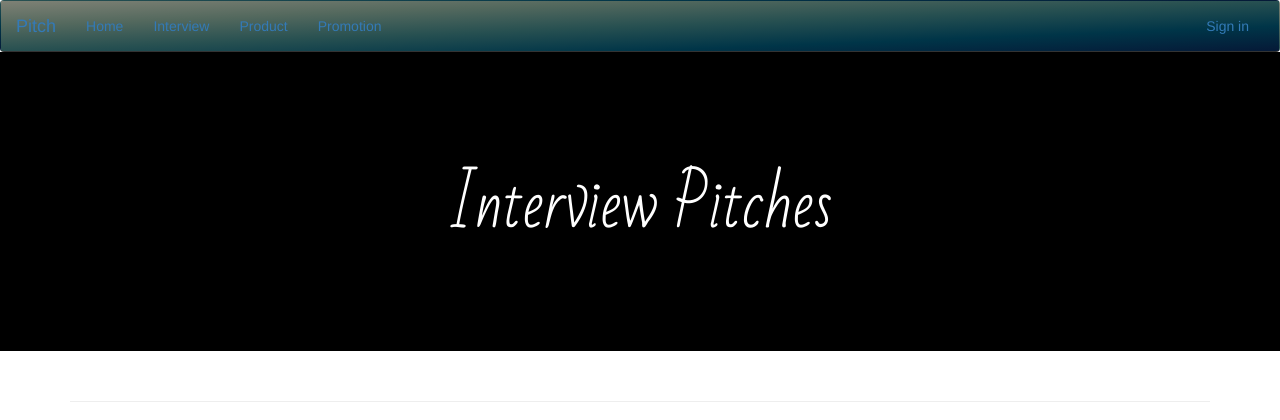
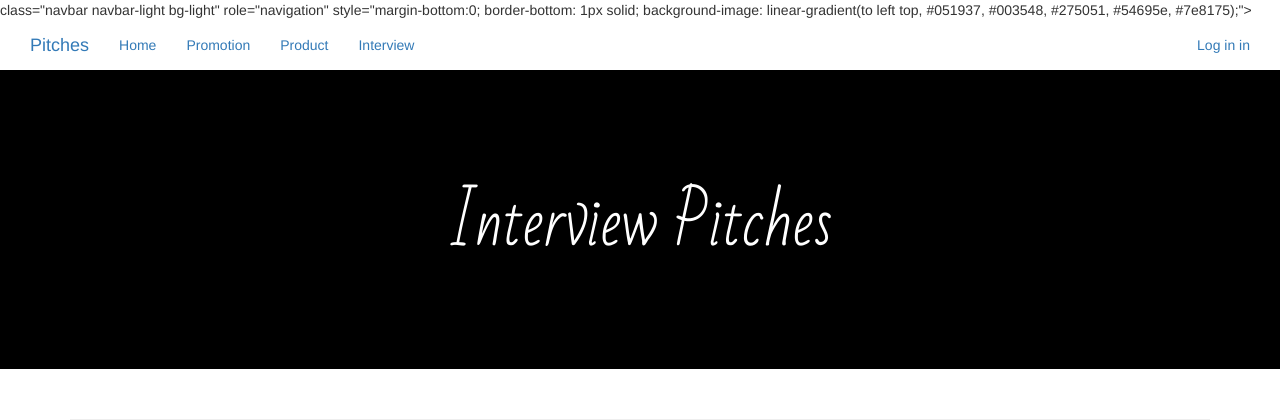
Before and after one commit to winniemwikali/pitch, a Python web app: template app/templates/intterview-pitches.html in a window 1280 px wide. Shown: the top 420 px of the page. Run offline with Jinja, Linux system fonts and the light colour scheme; the template is opened without the code that fills it, so the values that code supplies are empty; some libraries are stand-ins or nearby versions; some web fonts are replaced.

```diff
--- a/app/templates/navbar.html
+++ b/app/templates/navbar.html
@@ -1,4 +1,4 @@
-<div
+<div>
   class="navbar navbar-light bg-light"
   role="navigation"
   style="margin-bottom:0; border-bottom: 1px solid; background-image: linear-gradient(to left top, #051937, #003548, #275051, #54695e, #7e8175);">
@@ -15,14 +15,14 @@
         <span class="icon-bar"></span>
         <span class="icon-bar"></span>
       </button>
-      <a href="/" class="navbar-brand">Pitch </a>
+      <a href="/" class="navbar-brand">Pitches</a>
     </div>
     <div class="navbar-collapse collapse">
       <ul class="nav navbar-nav">
         <li><a href="/">Home</a></li>
-        <li><a href="{{url_for('main.interview_pitches')}}">Interview</a></li>
+        <li><a href="{{url_for('main.interview_pitches')}}">Promotion</a></li>
         <li><a href="{{url_for('main.product_pitches')}}">Product</a></li>
-        <li><a href="{{url_for('main.promotion_pitches')}}">Promotion</a></li>
+        <li><a href="{{url_for('main.promotion_pitches')}}">Interview</a></li>
       </ul>
 
       <ul class="nav navbar-nav navbar-right">
@@ -40,21 +40,21 @@
           <ul class="dropdown-menu">
             <li>
               <a href="{{url_for('main.profile',uname=current_user.username)}}"
-                >Profile</a
-              >
+                >Profile</a>
+
             </li>
             <li>
               <a
                 href="{{url_for('main.user_pitches',uname=current_user.username)}}"
-                >My Pitches</a
-              >
+                > Pitches</a>
+
             </li>
             <li role="separator" class="divider"></li>
-            <li><a href="{{url_for('auth.logout')}}">Sign out</a></li>
+            <li><a href="{{url_for('auth.logout')}}">Log out</a></li>
           </ul>
         </li>
         {% else %}
-        <li><a href="{{url_for('auth.login')}}">Sign in</a></li>
+        <li><a href="{{url_for('auth.login')}}">Log in in</a></li>
       </ul>
       {%endif%}
     </div>
```
Also changed, not shown: app/templates/profile/new-pitch.html (added, +14 -0 lines).
